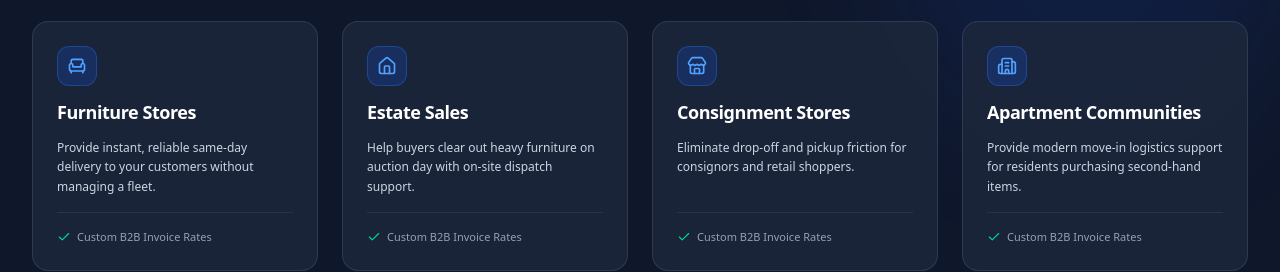
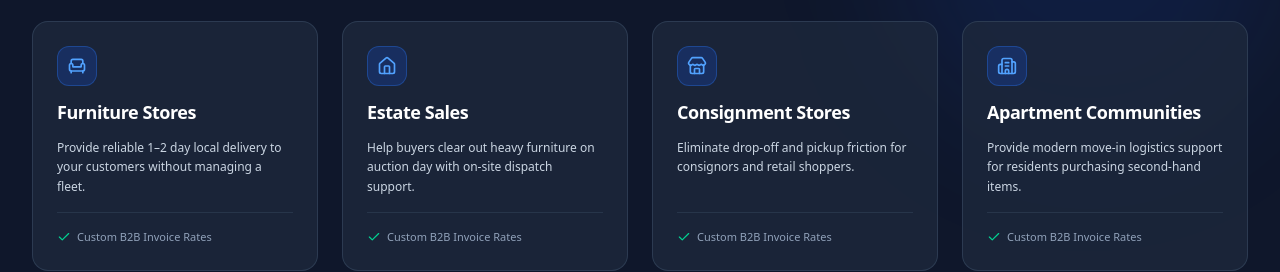
Before and after one commit to XxcryptochrisxX/boltpoint-marketplace-delivery, a React (Vite) app: page / in a window 1280 px wide. Shown: the part 3480-3752 px from the top of the page. Built offline with nearby package versions, Linux system fonts and the light colour scheme; no server answers.

Commit message:
Use one to two day delivery language

```diff
--- a/src/constants/index.ts
+++ b/src/constants/index.ts
@@ -34,7 +34,7 @@ export const VEHICLE_TYPES = [
 export const BUSINESS_TARGETS = [
   {
     title: 'Furniture Stores',
-    description: 'Provide instant, reliable same-day delivery to your customers without managing a fleet.',
+    description: 'Provide reliable 1–2 day local delivery to your customers without managing a fleet.',
     iconName: 'Armchair',
   },
   {
@@ -98,7 +98,7 @@ export const FAQ_DATA: FAQItem[] = [
     id: 'faq-5',
     category: 'Delivery & Setup',
     question: 'Can I schedule delivery for a future date or specific time window?',
-    answer: 'Absolutely. You can schedule immediate express delivery (under 90 mins) or pick any future date and 1-hour arrival window that fits your schedule.',
+    answer: 'Absolutely. Standard delivery is completed within 1–2 days, and you can select a preferred date and arrival window during checkout.',
   },
   {
     id: 'faq-6',
```
